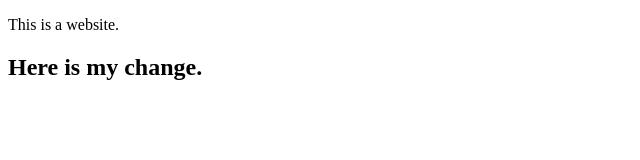
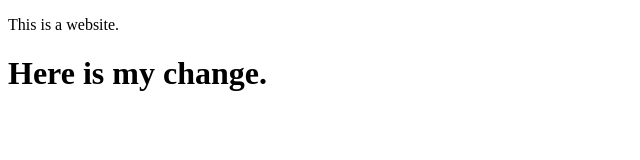
Before and after one commit to es48202/temp_repo, a plain HTML site: page index.html in a window 1280 px wide. Shown: the whole page, without its empty margins (0-640 px from the left). Drawn offline with Linux system fonts and the light colour scheme.

Commit message:
closes #1

```diff
--- a/index.html
+++ b/index.html
@@ -5,7 +5,7 @@
 <body>
   <p>This is a website.</p>
   <div>
-    <h2>Here is my change.</h2>
+    <h1>Here is my change.</h1>
   </div>
 </body>
 </html>
```
